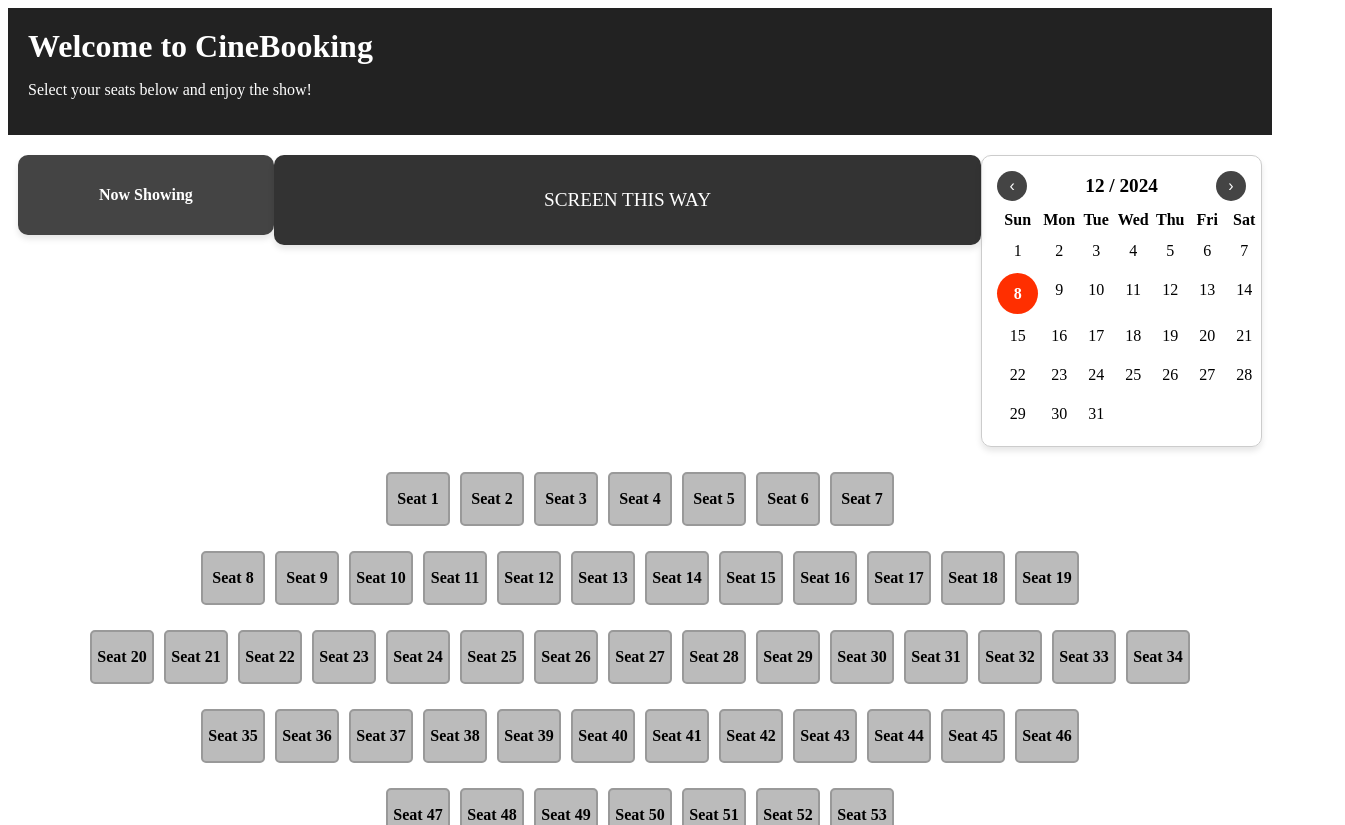
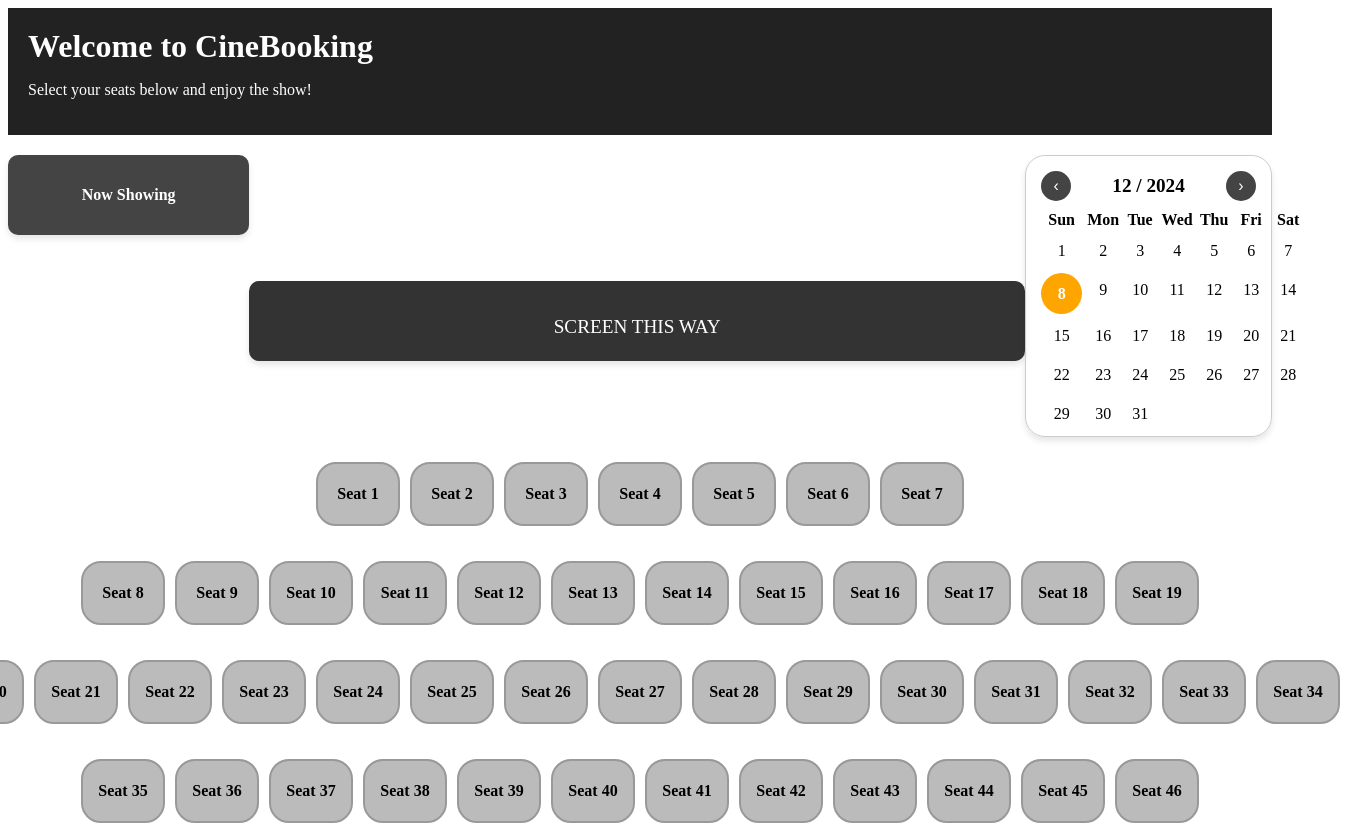
Before and after one commit to Ayanabs/MEAN-Stack-Development, an Angular app in the folder app-frontend/: page / in a window 1280 px wide. Shown: the top 825 px of the page, 1345 px wide, since content can reach past the window. Built offline with nearby package versions, Linux system fonts and the light colour scheme; no server answers.

Commit message:
css changes

```diff
--- a/app-frontend/src/app/app.component.css
+++ b/app-frontend/src/app/app.component.css
@@ -23,7 +23,7 @@ body {
   display: flex;
   justify-content: space-between;
   align-items: flex-start;
-  margin: 20px 10px;
+
 }
 
 /* "Now Showing" Tab */
@@ -32,7 +32,7 @@ body {
   color: white;
   padding: 15px;
   border-radius: 10px;
-  width: 20%;
+  width: 17%;
   text-align: center;
   cursor: pointer;
   box-shadow: 0 4px 6px rgba(0, 0, 0, 0.1);
@@ -45,10 +45,12 @@ body {
 
 /* Screen Indicator */
 .screen {
+  margin-top: 10%;
   background-color: #333;
   color: white;
   padding: 15px;
   width: 60%;
+  height: 50px;
   font-size: 1.2rem;
   text-transform: uppercase;
   border-radius: 10px;
@@ -58,9 +60,10 @@ body {
 
 /* Calendar container */
 .calendar {
-  width: 20%;
+  width: 17%;
   border: 1px solid #ccc;
-  border-radius: 10px;
+  border-radius: 20px;
+  height:250px;
   padding: 15px;
   box-shadow: 0 4px 6px rgba(0, 0, 0, 0.1);
 }
@@ -149,12 +152,12 @@ body {
 .seat-row {
   display: flex;
   justify-content: center;
-  margin-bottom: 15px;
+  margin-bottom: 25px;
 }
 
 .seat {
-  width: 60px;
-  height: 50px;
+  width: 80px;
+  height: 60px;
   background-color: #bbb;
   border: 2px solid #999;
   display: flex;
@@ -163,7 +166,7 @@ body {
   font-weight: bold;
   cursor: pointer;
   user-select: none;
-  border-radius: 5px;
+  border-radius: 20px;
   transition: background-color 0.3s, transform 0.2s;
   margin: 5px;
   position: relative;
@@ -183,24 +186,23 @@ body {
   background-color: #dacd10;
   color: white;
   transform: scale(1.1);
+  border-color: #dacd10;
 }
 
 /* Buttons inside seats */
-.book-btn,
-.remove-btn {
+.book-btn {
   position: absolute;
-  padding: 3px 10px;
+  bottom: -10px; /* Move the "Book" button further below the seat */
+  left: 50%; /* Center the button horizontally */
+  transform: translateX(-50%); /* Adjust centering */
+  padding: 5px 12px;
   font-size: 0.8rem;
   border: none;
-  border-radius: 5px;
+  border-radius: 10px;
+  background-color: #28a745;
+  color: white;
   cursor: pointer;
   transition: background-color 0.3s;
-}
-
-.book-btn {
-  bottom: -10px;
-  background-color: #28a745;
-  color: white;
 }
 
 .book-btn:hover {
@@ -208,9 +210,18 @@ body {
 }
 
 .remove-btn {
-  top: -10px;
+  position: absolute;
+  top: -15px; /* Move the "Remove Booking" button above the seat */
+  left: 50%; /* Center the button horizontally */
+  transform: translateX(-50%); /* Adjust centering */
+  padding: 3px 10px;
+  font-size: 0.8rem;
+  border: none;
+  border-radius: 10px;
   background-color: #dc3545;
   color: white;
+  cursor: pointer;
+  transition: background-color 0.3s;
 }
 
 .remove-btn:hover {
--- a/app-frontend/src/app/app.component.html
+++ b/app-frontend/src/app/app.component.html
@@ -61,11 +61,11 @@
       (click)="toggleSeat(rowIndex, seatIndex)"
     >
       Seat {{ getSeatNumber(rowIndex, seatIndex) }}
-      <button *ngIf="seat.selected" (click)="confirmBooking(rowIndex, seatIndex)">
+      <button class="book-btn" *ngIf="seat.selected" (click)="confirmBooking(rowIndex, seatIndex)">
         Book
       </button>
-      <button *ngIf="seat.booked" (click)="removeBooking(rowIndex, seatIndex)">
-        Remove
+      <button class="remove-btn" *ngIf="seat.booked" (click)="removeBooking(rowIndex, seatIndex)">
+        Cancel
       </button>
     </div>
   </div>
--- a/app-frontend/src/app/app.component.ts
+++ b/app-frontend/src/app/app.component.ts
@@ -30,8 +30,12 @@ export class AppComponent implements OnInit {
   constructor(private http: HttpClient) {}
 
   ngOnInit(): void {
+    const today = new Date();
+    this.selectedDay = { day: today.getDate(), month: today.getMonth(), year: today.getFullYear() };
     this.generateCalendar();
+    this.loadBookingsForDate(today); // Load bookings for the current day
   }
+
 
   generateCalendar(): void {
     const firstDayOfMonth = new Date(this.currentYear, this.currentMonth, 1);
@@ -83,9 +87,15 @@ export class AppComponent implements OnInit {
     if (day) {
       this.resetSeats(); // Reset seats when changing the day
       this.selectedDay = { day: day.day, month: this.currentMonth, year: this.currentYear };
-      const formattedDate = `${this.selectedDay.year}-${this.selectedDay.month + 1}-${this.selectedDay.day}`;
+      const selectedDate = new Date(this.selectedDay.year, this.selectedDay.month, this.selectedDay.day);
+      this.loadBookingsForDate(selectedDate);
+      this.generateCalendar();
+    }
+  }
 
-      // Fetch bookings for the selected day
+  loadBookingsForDate(date: Date): void {
+    const formattedDate = `${date.getFullYear()}-${date.getMonth() + 1}-${date.getDate()}`;
+
     this.http.get<any>(`http://localhost:5000/api/bookings/${formattedDate}`).subscribe({
       next: (response) => {
         if (response && response.seats) {
@@ -96,12 +106,9 @@ export class AppComponent implements OnInit {
       },
       error: (err) => {
         console.error('Error fetching bookings:', err);
-          this.resetSeats(); // Reset seats if no bookings are found
+        this.resetSeats();
       },
     });
-
-      this.generateCalendar();
-    }
   }
 
   resetSeats(): void {
@@ -128,9 +135,7 @@ export class AppComponent implements OnInit {
     if (seat.selected) {
       seat.booked = true;
       seat.selected = false;
-      this.bookedSeat = { row: rowIndex + 1, seat: seatIndex + 1, status: 'Booked' };
 
-      // Check if selectedDay is defined before proceeding
       if (this.selectedDay) {
         const formattedDate = `${this.selectedDay.year}-${this.selectedDay.month + 1}-${this.selectedDay.day}`;
         const seatData = {
@@ -142,14 +147,9 @@ export class AppComponent implements OnInit {
           ),
         };
 
-        // Send the booking to the backend
         this.http.post('http://localhost:5000/api/bookings', seatData).subscribe({
-          next: () => {
-            console.log('Booking saved to database!');
-          },
-          error: (err) => {
-            console.error('Error saving booking:', err);
-          },
+          next: () => console.log('Booking saved to database!'),
+          error: (err) => console.error('Error saving booking:', err),
         });
       } else {
         console.error('Error: No selected day to confirm booking.');
@@ -161,9 +161,7 @@ export class AppComponent implements OnInit {
     const seat = this.rows[rowIndex][seatIndex];
     if (seat.booked) {
       seat.booked = false;
-      this.bookedSeat = null;
 
-      // Check if selectedDay is defined before proceeding
       if (this.selectedDay) {
         const formattedDate = `${this.selectedDay.year}-${this.selectedDay.month + 1}-${this.selectedDay.day}`;
         const seatData = {
@@ -175,14 +173,9 @@ export class AppComponent implements OnInit {
           ),
         };
 
-        // Update the backend
         this.http.post('http://localhost:5000/api/bookings', seatData).subscribe({
-          next: () => {
-            console.log('Booking updated in database!');
-          },
-          error: (err) => {
-            console.error('Error updating booking:', err);
-          },
+          next: () => console.log('Booking updated in database!'),
+          error: (err) => console.error('Error updating booking:', err),
         });
       } else {
         console.error('Error: No selected day to remove booking.');
```
Lines whose indentation alone changed are shown as unchanged.
